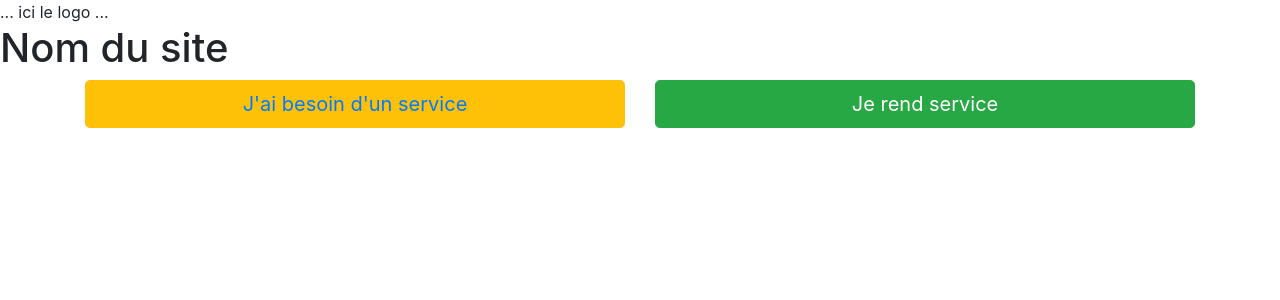
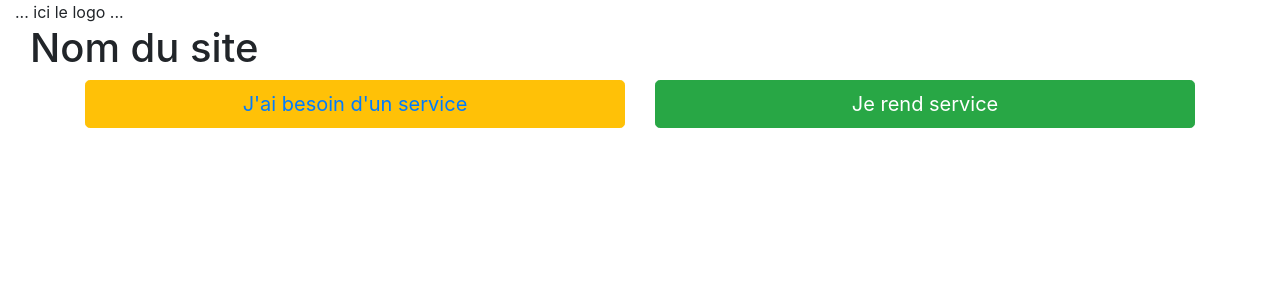
Before and after one commit to WF3Projet-voisins/voisins, a Symfony app: template templates/choose_type_services/index.html.twig in a window 1280 px wide. Shown: the top 300 px of the page. Run offline with Twig, Linux system fonts and the light colour scheme; the template is opened without the code that fills it, so the values that code supplies are empty; some libraries are stand-ins or nearby versions.

Commit message:
update du template

```diff
--- a/templates/choose_type_services/index.html.twig
+++ b/templates/choose_type_services/index.html.twig
@@ -4,13 +4,13 @@
 
 {% block body %}
 
-<div class="container-fluid">
-    <div class="row logo">
-        <div class="col-ml-4">
+<div class="container-fluid header">
+    <div class="row">
+        <div class="col-lg-4">
             <div class="imgLogo">
                 ... ici le logo ...
             </div>
-            <div class="col-ml-8">
+            <div class="col-lg-8">
                 <h1>Nom du site</h1>
             </div>
 
```
